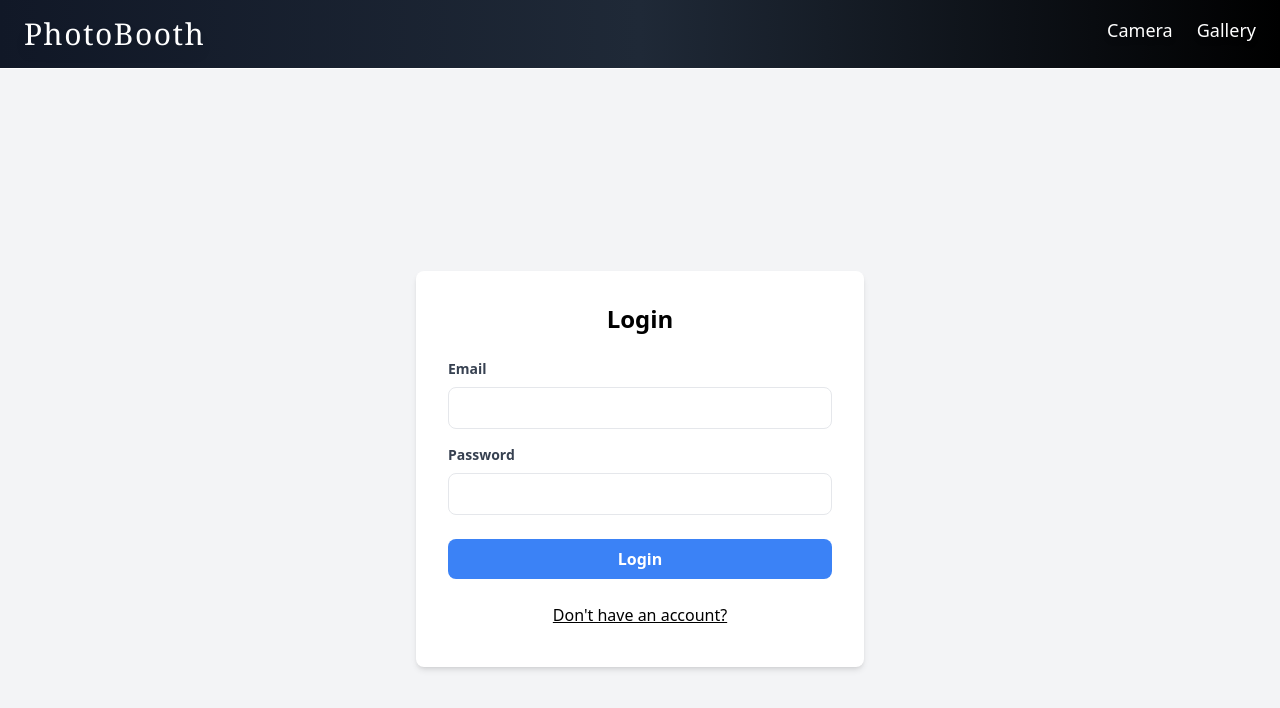
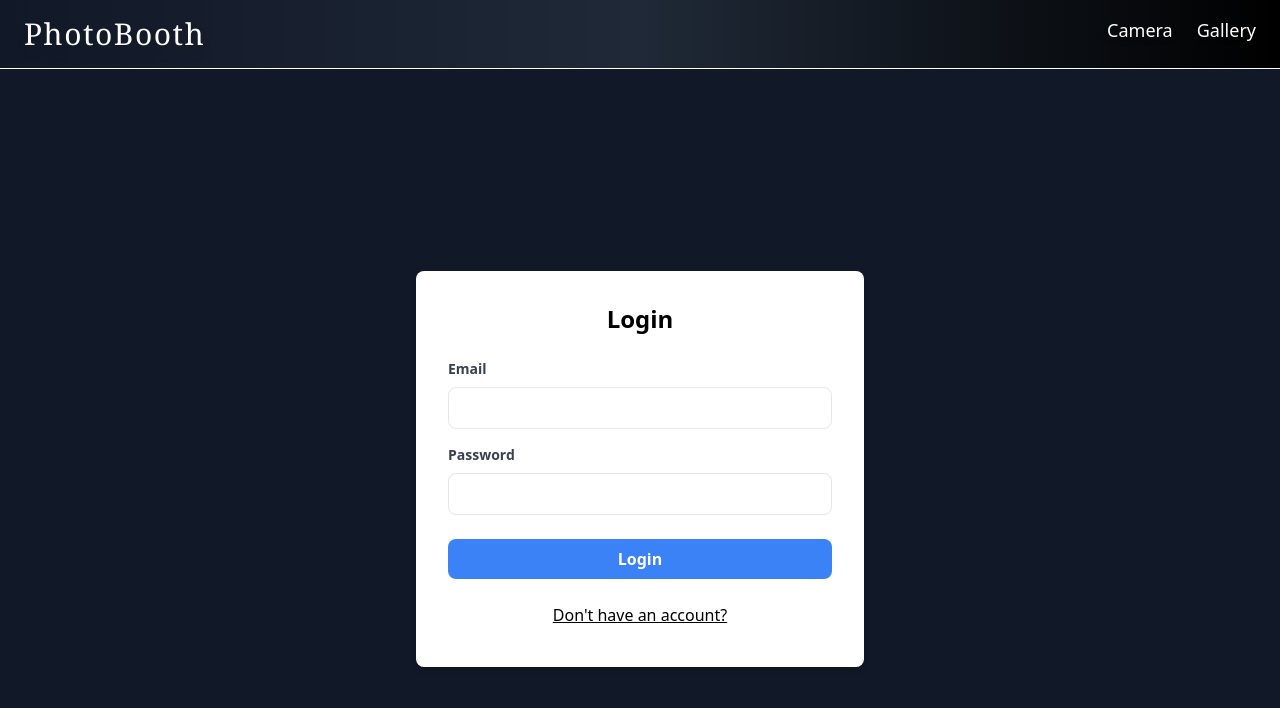
Before and after one commit to i-m-anshu-patel/photobooth_frontend, a React (Create React App) app: page / in a window 1280 px wide. Shown: the top 708 px of the page. Built offline with nearby package versions, Linux system fonts and the light colour scheme.

Commit message:
background fix

```diff
--- a/src/components/Gallery.js
+++ b/src/components/Gallery.js
@@ -70,7 +70,7 @@
   }
 
   return (
-    <div className="flex flex-col items-center pt-7 w-full">
+    <div className="flex flex-col items-center pt-7 w-full min-h-screen">
       {/* Container box with a modern, card-like design */}
       <div className="w-full max-w-screen-lg bg-slate-900 bg-opacity-70 shadow-2xl rounded-lg p-8 mb-2 border border-white">
         <div className="flex justify-between items-center w-full mb-6">
--- a/src/components/Login.js
+++ b/src/components/Login.js
@@ -22,7 +22,7 @@
   }
 
   return (
-    <div className='flex items-center justify-center min-h-screen bg-gray-100'>
+    <div className='flex items-center justify-center min-h-screen '>
       <div className='w-full max-w-md bg-white shadow-md rounded-lg p-8'>
         <h3 className='text-2xl font-bold mb-6 text-center'>{signUpMode ? 'Sign Up' : 'Login'}</h3>
         <form onSubmit={handleSubmit}>
```
